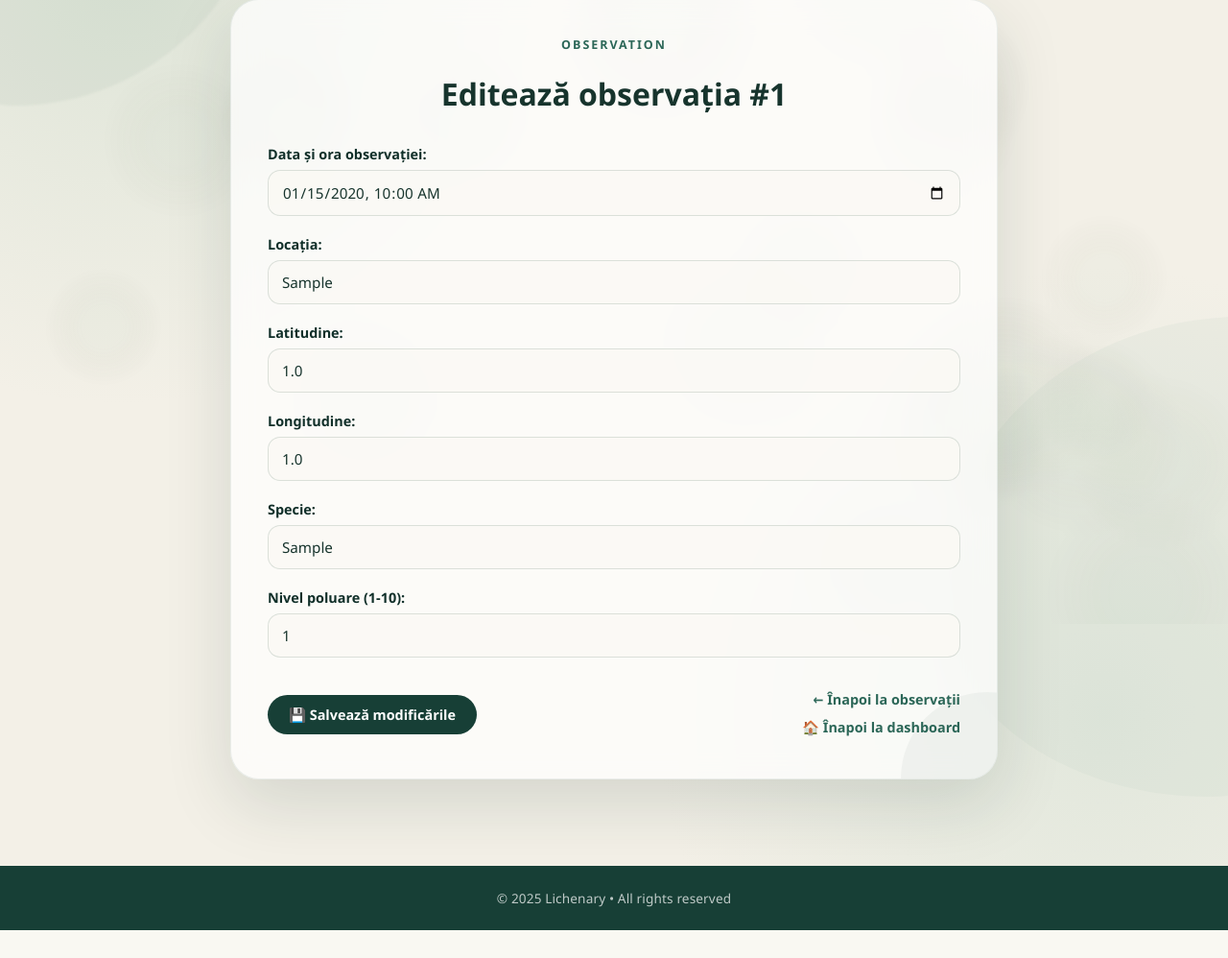
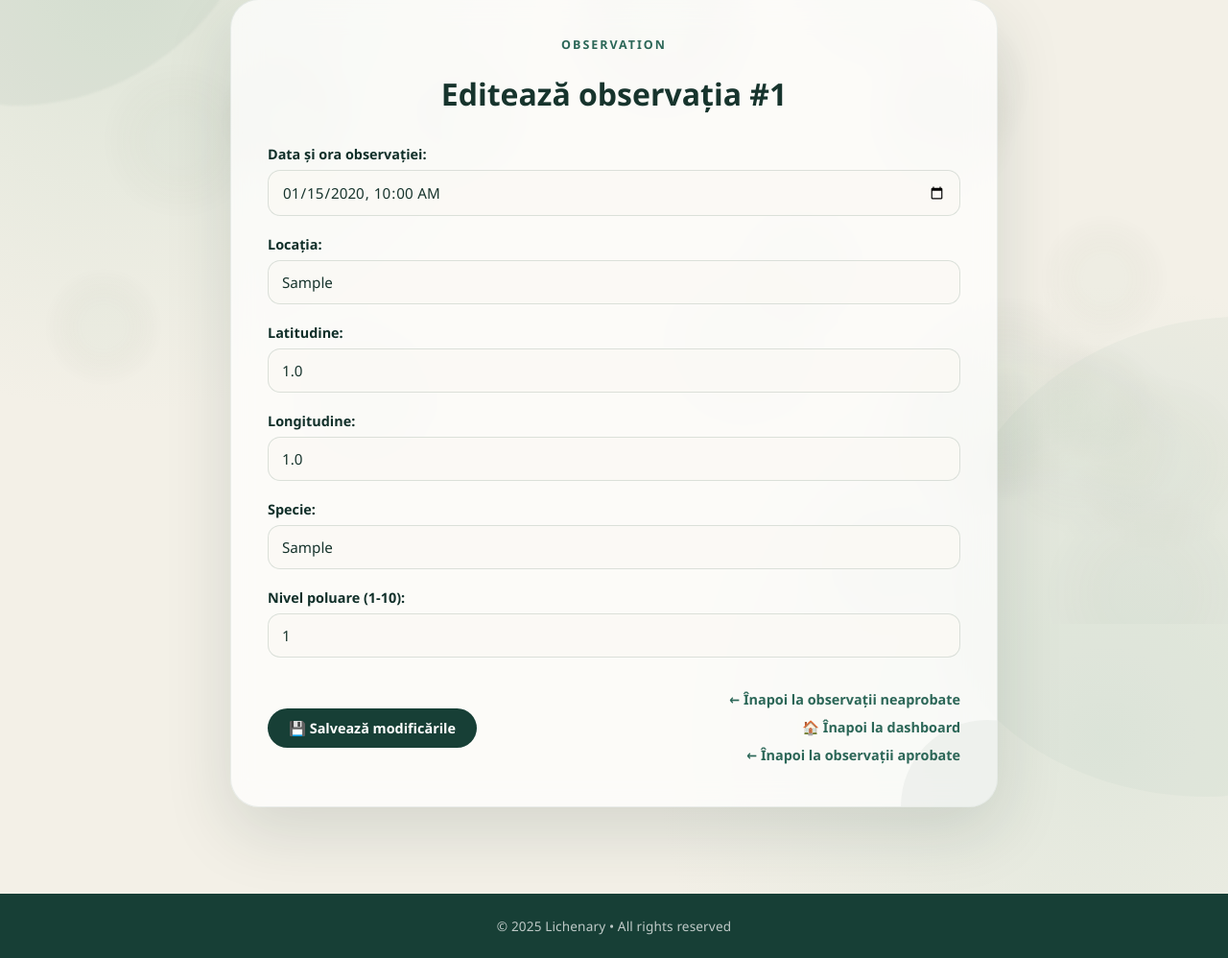
Before and after one commit to L1chenary/lichenary, a Flask app: page /admin/observations/1/edit in a window 1280 px wide. Shown: the part 150-1148 px from the top of the page at 96% size. Before the commit the page ends 1119 px from the top, so only its background shows below. Run offline with Flask 3, Linux system fonts and the light colour scheme; a user stored in the database is signed in; tables that the repository leaves empty hold one stand-in row (values such as "Sample post").

Commit message:
Update AI observation upload

```diff
--- a/app.py
+++ b/app.py
@@ -1128,7 +1128,7 @@ def upload_observation_ai():
         )
 
         location = (
-            request.form.get('location') or ''
+            request.form.get('specific_place') or ''
         ).strip()
 
         latitude_str = request.form.get(
--- a/templates/admin_edit_observation.html
+++ b/templates/admin_edit_observation.html
@@ -852,7 +852,7 @@
             href="{{ url_for('admin_observations') }}"
             class="link-button"
         >
-                        ← Înapoi la observații
+            ← Înapoi la observații neaprobate
         </a>
 
         <br>
@@ -864,6 +864,15 @@
             🏠 Înapoi la dashboard
         </a>
 
+        <br>
+
+        <a
+            href="{{ url_for('approved_observations') }}"
+            class="link-button"
+        >
+            ← Înapoi la observații aprobate
+        </a>
+
     </div>
 
 </div>
@@ -873,7 +882,6 @@
 </div>
 
 </main>
-
 
 <footer>
     © 2025 Lichenary • All rights reserved
```
Also changed, not shown: templates/upload_observation_ai.html (+2 -9 lines). Lines whose indentation alone changed are shown as unchanged.
